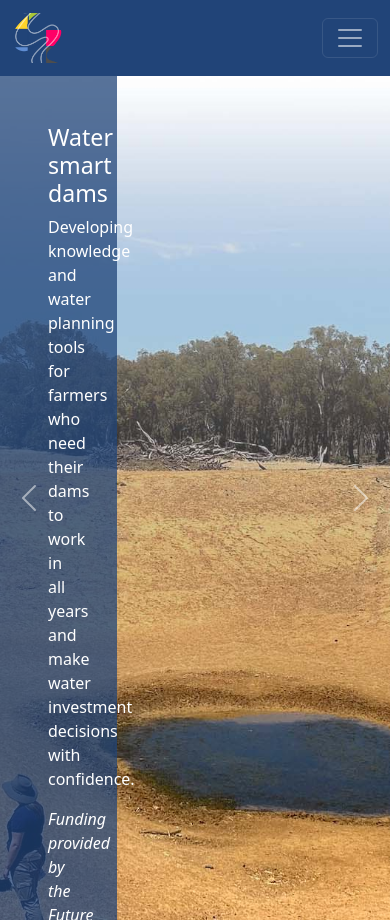
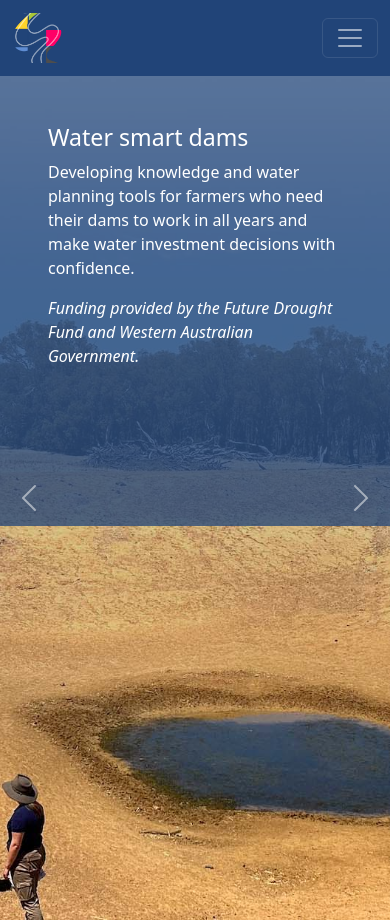
Before and after one commit to jmad1v07/cwss-projects, a Jekyll site: the page built from projects.markdown, in a window 390 px wide. Built offline with Jekyll 4.4.1, drawn with Linux system fonts in a browser that asks for light colours.

Commit message:
resize carousel for mobile

```diff
--- a/assets/css/style.css
+++ b/assets/css/style.css
@@ -38,8 +38,36 @@ body {
     width: 100%;
 }
 
-/* Styling for text box within carousel */
+
+
+/*
+Styling for text box within carousel
+Use left positioned text on medium size devices and above
+*/
+
 .carousel-caption-left {
+    left: 0;
+    top: 0;
+    bottom: 50%;
+    right: 0;
+    text-align: left;
+    color: white;
+    background-color: rgba(33, 68, 120, 0.75);
+}
+
+
+@media (min-width: 768px) {
+    .carousel-caption-left {
+        left: 0;
+        top: 0;
+        bottom: 0;
+        right: 70%;
+        text-align: left;
+        color: white;
+        background-color: rgba(33, 68, 120, 0.75);
+    }
+}
+/* .carousel-caption-left {
     left: 0;
     top: 0;
     bottom: 0;
@@ -47,7 +75,7 @@ body {
     text-align: left;
     color: white;
     background-color: rgba(33, 68, 120, 0.75);
-}
+} */
 
 /*Make carousel image full screen on resizing, for this it must have a fixed dimension.
 Therefore, set height to viewport below navbar:
```
